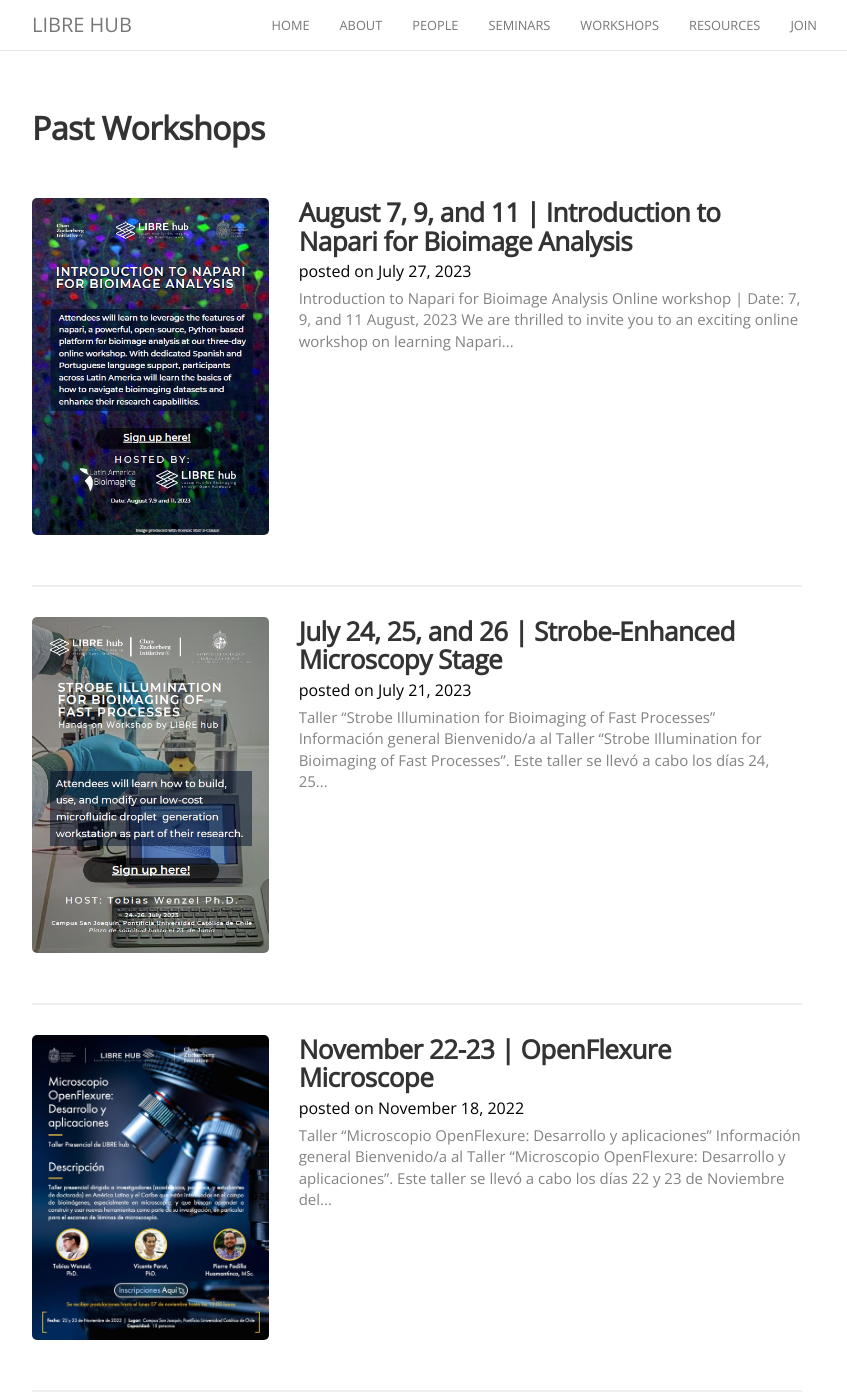
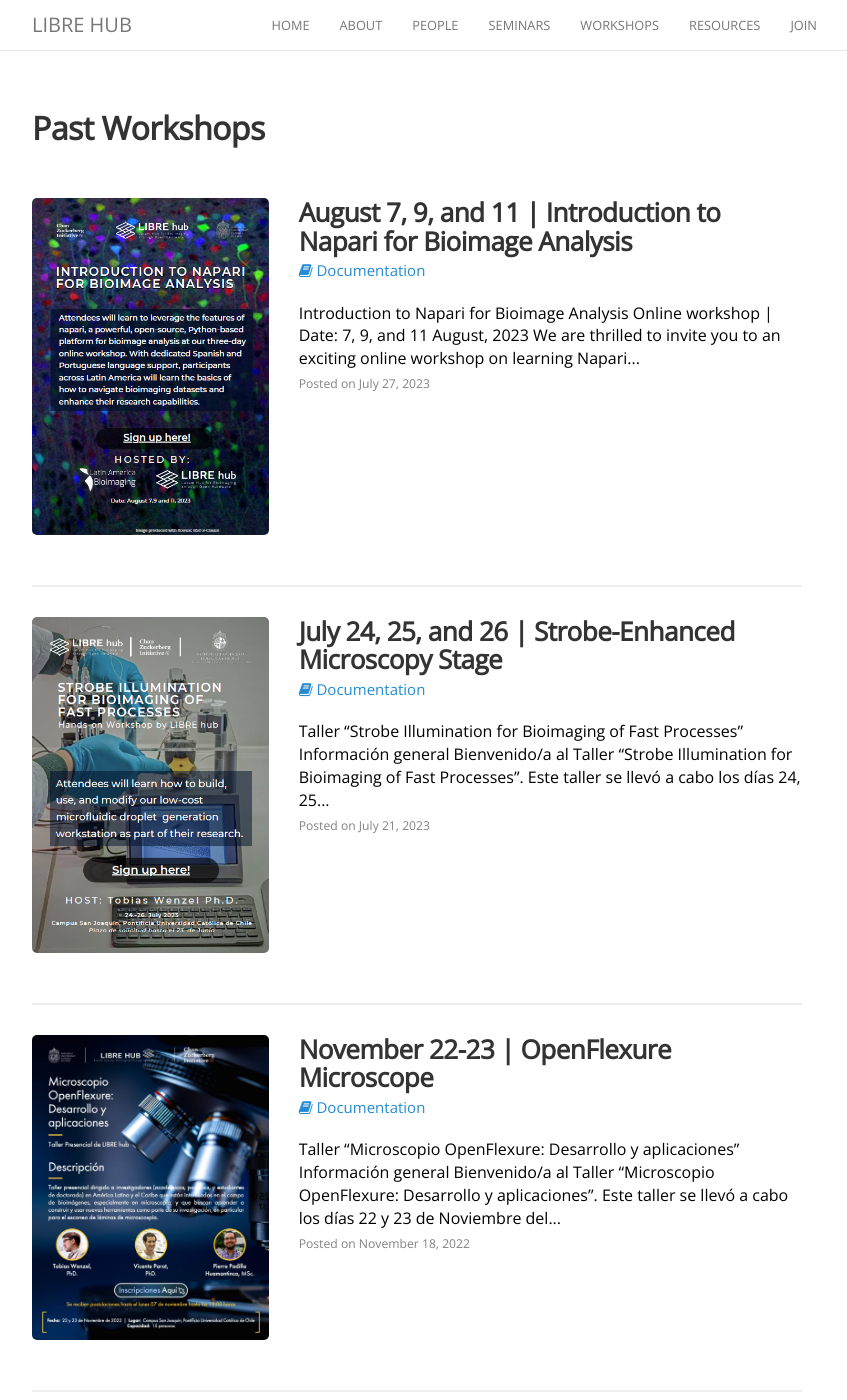
Before and after one commit to LIBREhub/LIBREhub.github.io, a Jekyll site: the page built from workshops.md, in a window 1280 px wide and 1400 px high, scrolled down 654 px. Shown: the whole window, without its empty margins (223-1070 px from the left). Built offline with Jekyll 4.4.1, drawn with Linux system fonts in a browser that asks for light colours; nearby versions of some CDN libraries; some of the changed text lies outside the part shown.

Commit message:
Update Workshops section
Update information from each workshop and links to documentation

```diff
--- a/workshops.md
+++ b/workshops.md
@@ -16,17 +16,17 @@ permalink: /workshops/
         <a href="{{ post.url | prepend: site.baseurl }}">
             <div class="row">
                 <div class="col-sm-4">
-                    <img src="/{% if post.header-img %}{{ post.header-img }}{% else %}{{ site.header-img }}{% endif %}">
+                <img src="/{% if post.header-img %}{{ post.header-img }}{% else %}{{ site.header-img }}{% endif %}">
                 </div>
                 <div class="col-sm-8">
                     <h3 class="post-title">
-                        {{ post.title }}
+                      {{ post.title }}
                     </h3>
-                    <p class="list-post-title">
-                      posted on {{ post.date | date: "%B %-d, %Y" }}
+                    <p class="list-post-title" >
+                      {{ post.content | strip_html | truncatewords:30 }}
                     </p>
-                    <p class="list-detail" >
-                      {{ post.content | strip_html | truncatewords:30 }}
+                    <p class="list-detail" style="font-size: 0.87em;">
+                      Posted on {{ post.date | date: "%B %-d, %Y" }}
                     </p>
                 </div>
             </div>
@@ -53,13 +53,16 @@ permalink: /workshops/
                 </div>
                 <div class="col-sm-8">
                     <h3 class="post-title">
-                        {{ post.title }}
+                      {{ post.title }}
                     </h3>
-                    <p class="list-post-title">
-                      posted on {{ post.date | date: "%B %-d, %Y" }}
+                    <p class="list-detail" >
+                      <a class="documentation" href="{{ post.docu }}"><i class="fa fa-book"></i> Documentation</a>
                     </p>
-                    <p class="list-detail" >
+                    <p class="list-post-title" >
                       {{ post.content | strip_html | truncatewords:30 }}
+                    </p>
+                    <p class="list-detail" style="font-size: 0.87em;">
+                      Posted on {{ post.date | date: "%B %-d, %Y" }}
                     </p>
                 </div>
             </div>
```
Also changed, not shown: _posts/2022-11-18-openflexure-ws.md (+1 -0 lines), _posts/2023-07-21-strobeillum-ws.md (+1 -0 lines), _posts/2023-07-27-napari-ws.md (+1 -0 lines).
